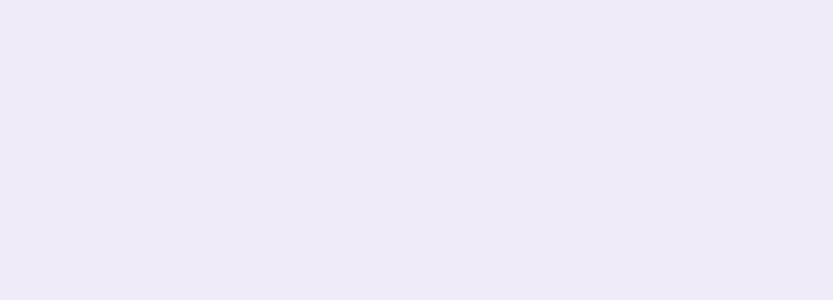
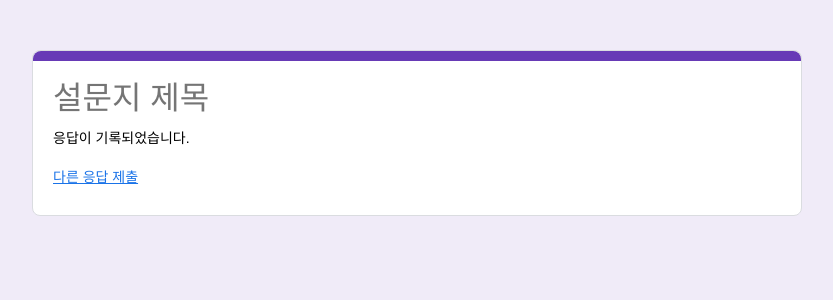
Before and after one commit to Gyuri092/google-form, a React (Vite) app: page /response in a window 1280 px wide. Before the commit this address had no page. Shown: the top 300 px of the page, without its empty margins (223-1056 px from the left). Built offline with nearby package versions, Linux system fonts and the light colour scheme.

Commit message:
feat: 제출하기, 양식지우기 버튼 생성, 제출하기 버튼 클릭 시 이동할 페이지 구현

```diff
--- a/src/App.tsx
+++ b/src/App.tsx
@@ -1,12 +1,14 @@
 import { Route, Routes } from 'react-router-dom';
 import { SurveyPreview } from './routes/SurveyPreview';
 import { SurveyEditor } from './routes/SurveyEditor';
+import { SurveyResponse } from './routes/SurveyResponse';
 
 function App() {
   return (
     <Routes>
       <Route path="/" element={<SurveyEditor />} />
       <Route path="/preview" element={<SurveyPreview />} />
+      <Route path="/response" element={<SurveyResponse />} />
     </Routes>
   );
 }
--- a/src/components/AnswerInput/index.tsx
+++ b/src/components/AnswerInput/index.tsx
@@ -9,20 +9,21 @@ import { RadioButtonAnswer } from '../RadioButtonAnswer';
 export const AnswerInput = ({ item }: { item: Questions }) => {
   const textAreaRef = useRef<HTMLTextAreaElement | null>(null);
 
-  const { type, contents } = item;
+  const { type, contents, isRequired } = item;
   const renderAnswer = () => {
     if (type === 'multiple-choice-questions') {
-      return <RadioButtonAnswer contents={contents} />;
+      return <RadioButtonAnswer contents={contents} isRequired={isRequired} />;
     }
     if (type === 'check-box') {
-      return <CheckboxAnswer contents={contents} />;
+      return <CheckboxAnswer contents={contents} isRequired={isRequired} />;
     }
     if (type === 'drop-down') {
-      return <DropDownAnswer contents={contents} />;
+      return <DropDownAnswer contents={contents} isRequired={isRequired} />;
     }
     if (type === 'short-answer') {
       return (
         <input
+          required={isRequired}
           type="text"
           placeholder="내 답변"
           css={css`
--- /dev/null
+++ b/src/components/AnswerSubmitArea/index.tsx
@@ -0,0 +1,49 @@
+import { css } from '@emotion/react';
+import { useNavigate } from 'react-router-dom';
+
+export const AnswerSubmitArea = () => {
+  const navigate = useNavigate();
+  return (
+    <div
+      css={css`
+        display: flex;
+        justify-content: space-between;
+        align-items: center;
+        font-size: 14px;
+        font-weight: 400;
+        button {
+          height: 36px;
+          border-radius: 4px;
+        }
+      `}
+    >
+      <button
+        type="button"
+        css={css`
+          width: 72px;
+          background: #673ab6;
+          color: #fff;
+          :hover {
+            background: #7349bc;
+          }
+        `}
+        onClick={() => navigate('/response')}
+      >
+        제출
+      </button>
+      <button
+        type="button"
+        css={css`
+          color: #673ab6;
+          width: auto;
+          padding: 0 8px;
+          :hover {
+            background: #e9e7f7;
+          }
+        `}
+      >
+        양식 지우기
+      </button>
+    </div>
+  );
+};
--- a/src/components/CheckboxAnswer/index.tsx
+++ b/src/components/CheckboxAnswer/index.tsx
@@ -1,7 +1,13 @@
 import { css } from '@emotion/react';
 import { useRef, useState } from 'react';
 
-export const CheckboxAnswer = ({ contents }: { contents: string[] }) => {
+export const CheckboxAnswer = ({
+  contents,
+  isRequired,
+}: {
+  contents: string[];
+  isRequired: boolean;
+}) => {
   const textInputRef = useRef<HTMLInputElement | null>(null);
   const [isChecked, setIsChecked] = useState(false);
 
@@ -21,6 +27,7 @@ export const CheckboxAnswer = ({ contents }: { contents: string[] }) => {
           `}
         >
           <input
+            required={isRequired}
             type="checkbox"
             css={css`
               width: 20px;
@@ -51,6 +58,7 @@ export const CheckboxAnswer = ({ contents }: { contents: string[] }) => {
         `}
       >
         <input
+          required={isRequired}
           type="checkbox"
           css={css`
             width: 20px;
@@ -70,6 +78,7 @@ export const CheckboxAnswer = ({ contents }: { contents: string[] }) => {
         />
         <p>기타: </p>
         <input
+          required={isRequired}
           type="text"
           ref={textInputRef}
           css={css`
--- a/src/components/RadioButtonAnswer/index.tsx
+++ b/src/components/RadioButtonAnswer/index.tsx
@@ -1,7 +1,13 @@
 import { css } from '@emotion/react';
 import { useRef, useState } from 'react';
 
-export const RadioButtonAnswer = ({ contents }: { contents: string[] }) => {
+export const RadioButtonAnswer = ({
+  contents,
+  isRequired,
+}: {
+  contents: string[];
+  isRequired: boolean;
+}) => {
   const textInputRef = useRef<HTMLInputElement | null>(null);
   const [isChecked, setIsChecked] = useState<number | null>(null);
 
@@ -24,6 +30,7 @@ export const RadioButtonAnswer = ({ contents }: { contents: string[] }) => {
             `}
           >
             <input
+              required={isRequired}
               type="radio"
               name="radio-group"
               css={css`
@@ -45,6 +52,7 @@ export const RadioButtonAnswer = ({ contents }: { contents: string[] }) => {
             <p>{option.includes('기타') ? '기타: ' : option}</p>
             {option.includes('기타') && (
               <input
+                required={isRequired}
                 type="text"
                 ref={textInputRef}
                 css={css`
--- a/src/routes/SurveyPreview/index.tsx
+++ b/src/routes/SurveyPreview/index.tsx
@@ -1,6 +1,7 @@
 import { css } from '@emotion/react';
 import { AnswerArea } from '../../components/AnswerArea';
 import { AnswerTitleArea } from '../../components/AnswerTitleArea';
+import { AnswerSubmitArea } from '../../components/AnswerSubmitArea';
 
 export const SurveyPreview = () => {
   return (
@@ -24,6 +25,7 @@ export const SurveyPreview = () => {
       >
         <AnswerTitleArea />
         <AnswerArea />
+        <AnswerSubmitArea />
       </div>
     </div>
   );
--- /dev/null
+++ b/src/routes/SurveyResponse/index.tsx
@@ -0,0 +1,80 @@
+import { css } from '@emotion/react';
+import { useSelector } from 'react-redux';
+import { Input } from '../../components/Input';
+import { RootState } from '../../store';
+
+export const SurveyResponse = () => {
+  const title = useSelector((state: RootState) => state.title);
+  return (
+    <div
+      css={css`
+        height: auto;
+        display: flex;
+        justify-content: center;
+        padding: 50px 0;
+      `}
+    >
+      <div
+        css={css`
+          width: 770px;
+          display: flex;
+          flex-direction: column;
+          @media (max-width: 771px) {
+            width: 100%;
+          }
+        `}
+      >
+        <div
+          css={css`
+            height: auto;
+            position: relative;
+            margin-bottom: 14px;
+            background: #fff;
+            border-radius: 8px;
+            border: 1px solid #dadce0;
+            padding: 30px 20px;
+          `}
+        >
+          <div
+            css={css`
+              position: absolute;
+              top: 0;
+              left: 0;
+              width: 100%;
+              height: 10px;
+              background: #673ab6;
+              border-radius: 8px 8px 0 0;
+              z-index: 1;
+            `}
+          />
+          <form
+            css={css`
+              width: 100%;
+              border-radius: 8px;
+              position: relative;
+              input {
+                background: #fff;
+                color: #000;
+                border: none;
+                padding-bottom: 16px;
+              }
+              p,
+              a {
+                font-size: 14px;
+                margin-bottom: 24px;
+              }
+              a {
+                text-decoration: underline;
+                color: #1a73e8;
+              }
+            `}
+          >
+            <Input disabled placeholder="설문지 제목" value={title.title} />
+            <p>응답이 기록되었습니다.</p>
+            <a href="/preview">다른 응답 제출</a>
+          </form>
+        </div>
+      </div>
+    </div>
+  );
+};
```
Also changed, not shown: src/components/DropDownAnswer/index.tsx (+7 -1 lines).
